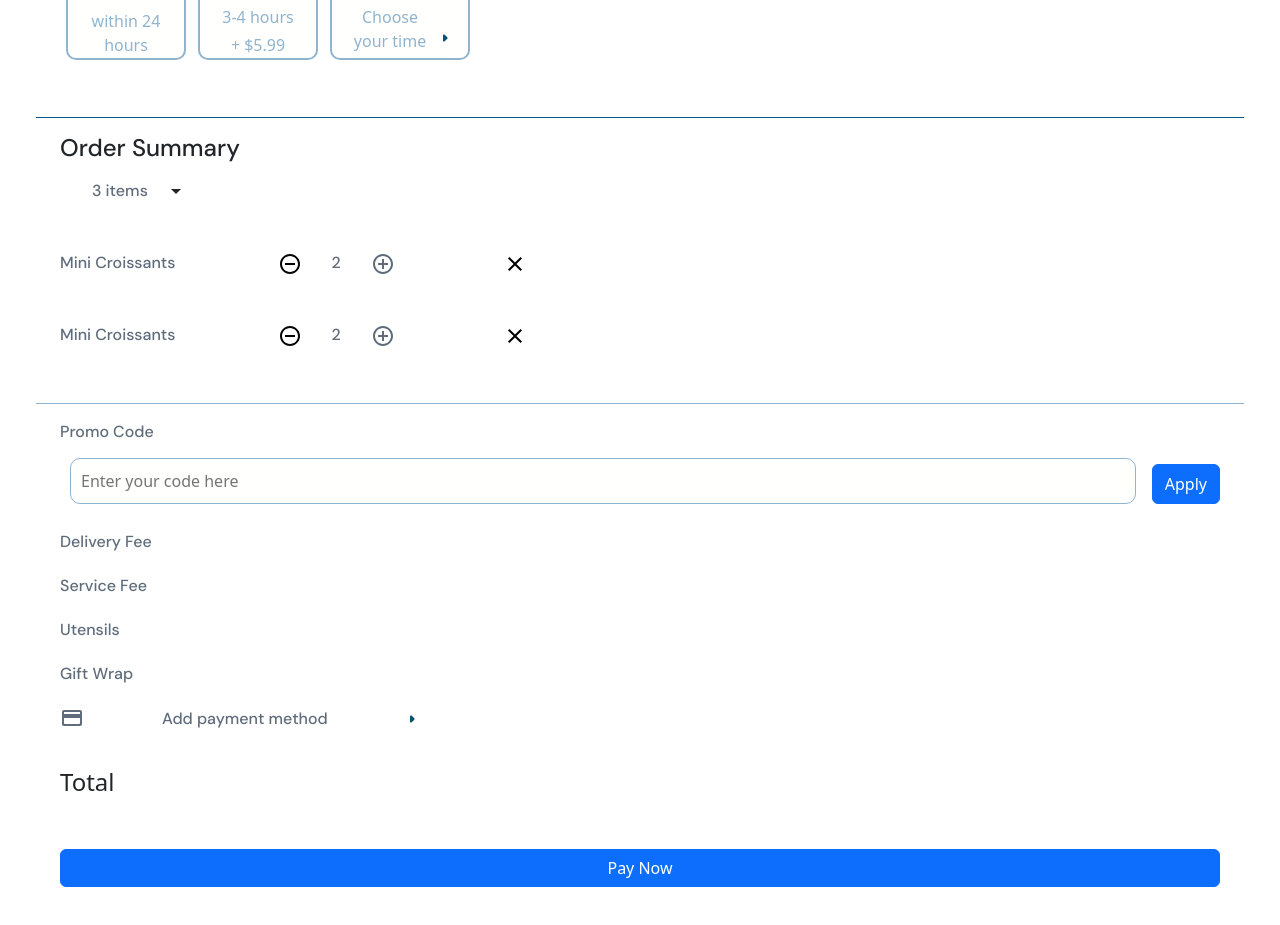
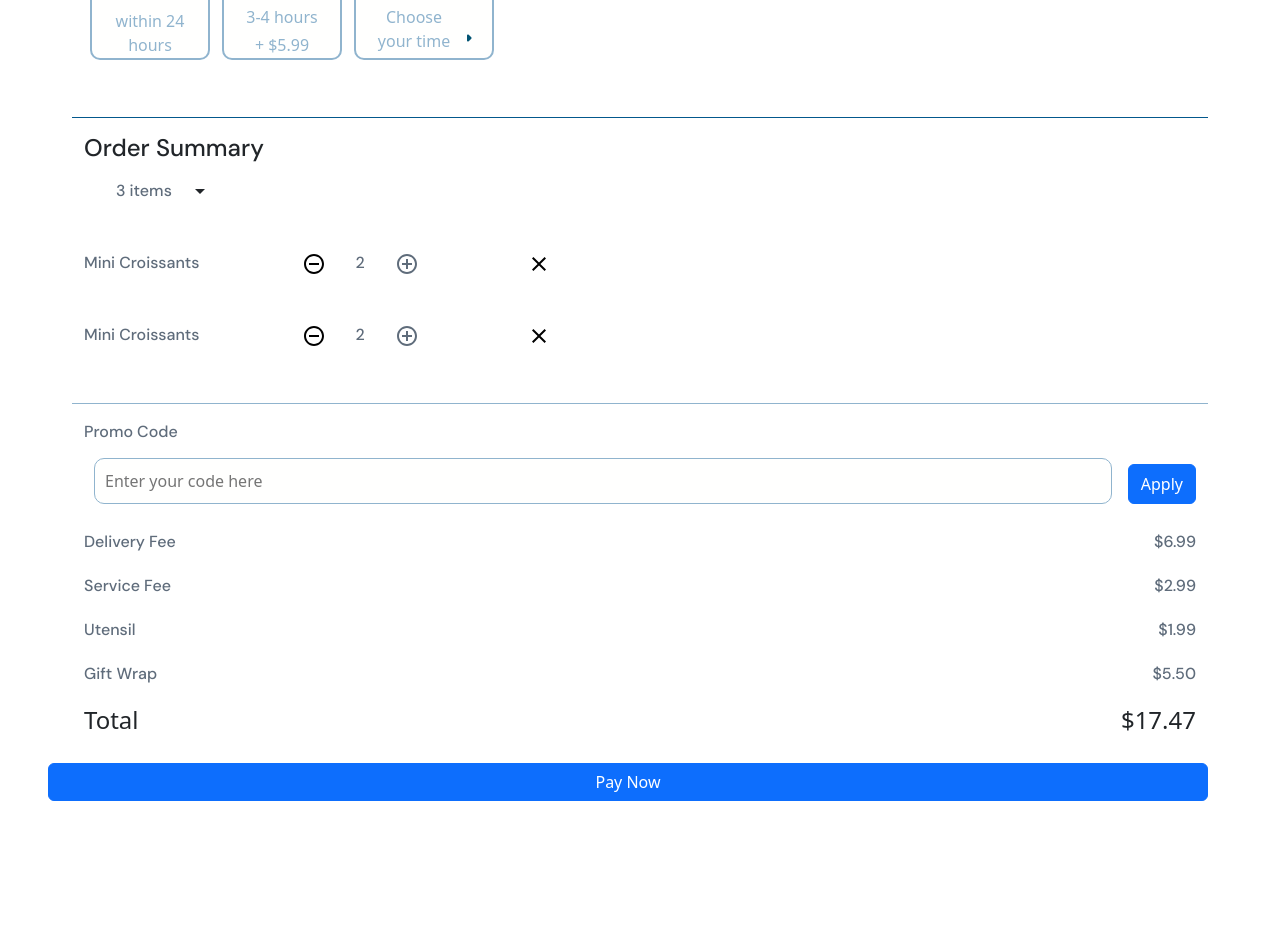
Before and after one commit to chih611/Foodash, a Next.js app: page /CustomerView/CheckOut/CheckOutDetail in a window 1280 px wide. Shown: the part 971-1896 px from the top of the page. After the commit the page ends 1820 px from the top, so only its background shows below. Built offline with nearby package versions, Linux system fonts and the light colour scheme; no server answers.

Commit message:
Function sum of calculating fee and apply promo, added pay by gift card and some modification in CheckOut func

```diff
--- /dev/null
+++ b/src/pages/CustomerView/CheckOut/AddPayment.js
@@ -0,0 +1,111 @@
+import React, { useState, useEffect } from "react";
+import Link from "next/link";
+import {
+  Container,
+  Row,
+  Col,
+  Navbar,
+  Nav,
+  Button,
+  Offcanvas,
+} from "react-bootstrap";
+import ArrowRightRounded from "@mui/icons-material/ArrowRightRounded";
+import CreditCardRounded from "@mui/icons-material/CreditCardRounded";
+import DetailForm from "./DetailForm"
+
+
+const AddPayment = () => {
+    const [promo, setPromo] = useState('');
+    const [appliedPromo, setAppliedPromo] = useState(null);
+    const [fees, setFees] = useState([
+        { id: 1, name: "Delivery Fee", price: 6.99 },
+        { id: 2, name: "Service Fee", price: 2.99 },
+        { id: 3, name: "Utensil", price: 1.99 },
+        { id: 4, name: "Gift Wrap", price: 5.50 },
+    ]);
+    const [total, setTotal] = useState(0);
+
+
+    useEffect(() => {
+        // Calculate total whenever fees or appliedPromo change
+        const feesTotal = fees.reduce((sum, fee) => sum + fee.price, 0);
+        const discountAmount = appliedPromo ? appliedPromo.discountAmount : 0;
+        const newTotal = Math.max(0, feesTotal - discountAmount);
+        setTotal(newTotal);
+    }, [fees, appliedPromo]);
+
+    const handlePromoApply = () => {
+        // This is a mock promo code validation
+        // In a real application, you'd typically check this against a backend
+        const validPromoCodes = {
+            'SAVE10': { discountAmount: 10, description: '$10 off' },
+            'HALF50': { discountAmount: 50, description: '50% off up to $50' }
+        };
+
+        if (validPromoCodes[promo]) {
+            setAppliedPromo({
+                code: promo,
+                ...validPromoCodes[promo]
+            });
+            setPromo(''); // Clear the input field
+        } else {
+            alert('Invalid promo code');
+        }
+    };
+
+    const removePromo = () => {
+        setAppliedPromo(null);
+    };
+
+    const handleUpdateFees = (updatedFees) => {
+        setFees(updatedFees);
+      };
+
+    return(
+        <div>
+            <p className="subtitle mt-3 mb-1">Promo Code</p>
+            <div className="w-100 d-flex">
+                <input
+                    placeholder="Enter your code here"
+                    value={promo}
+                    onChange={(e) => setPromo(e.target.value)}
+                    className="form_item1 me-3"
+                />
+                <Button variant="primary mt-3" style={{height: "40px"}} onClick={handlePromoApply}>
+                    Apply
+                </Button>
+            </div>
+
+            {appliedPromo && (
+                <div className="w-100 d-flex justify-content-between align-items-center mt-2">
+                    <p className="subtitle mb-0">Applied Promo: {appliedPromo.code} ({appliedPromo.description})</p>
+                    <Button variant="outline-danger" size="sm" onClick={removePromo}>Remove</Button>
+                </div>
+            )}
+
+            {/* List of costs */}
+            {fees.map((fee) => (
+                <div key={fee.id} className="w-100 d-flex justify-content-between">
+                    <p className="subtitle mt-3 mb-1">{fee.name}</p>
+                    <p className="subtitle mt-3 mb-1">${fee.price.toFixed(2)}</p>
+                </div>
+            ))}
+
+            {/* Discount line */}
+            {appliedPromo && (
+                <div className="w-100 d-flex justify-content-between">
+                    <p className="subtitle mt-3 mb-1">Discount</p>
+                    <p className="subtitle mt-3 mb-1 text-success">-${appliedPromo.discountAmount.toFixed(2)}</p>
+                </div>
+            )}
+
+            {/* Summary of the total */}
+            <div className="w-100 d-flex justify-content-between">
+                <p className="h4 mt-3 mb-1">Total</p>
+                <p className="h4 mt-3 mb-1">${total.toFixed(2)}</p>
+            </div>
+        </div>
+    );
+};
+
+export default AddPayment;
--- a/src/pages/CustomerView/CheckOut/CheckOutDetail.js
+++ b/src/pages/CustomerView/CheckOut/CheckOutDetail.js
@@ -25,7 +25,7 @@ import CloseOutlined from "@mui/icons-material/CloseOutlined"; // delete item x
 import AddLocationAltRounded from "@mui/icons-material/AddLocationAltRounded";
 import CreditCardRounded from "@mui/icons-material/CreditCardRounded";
 import OrderSummary from "./OrderSummary";
-import PaymentMethod from "./PaymentMethod";
+import AddPayment from "./AddPayment";
 import DetailForm from "./DetailForm";
 
 const CheckOutDetail = () => {
@@ -35,7 +35,7 @@ const CheckOutDetail = () => {
     async function fetchData() {
       const response = await fetch('your-api-url');
       const data = await response.json();
-      // Assuming you update `contact` with this data
+      // Assuming to update `contact` with this data
       setContact(data);
     }
 
@@ -50,6 +50,7 @@ const CheckOutDetail = () => {
         </div>
 
         {/* Mobie View */}
+
         <div className="d-flex justify-content-center d-lg-none">
             <iframe
                 src="https://www.google.com/maps/embed?pb=!1m14!1m12!1m3!1d12624.53948738401!2d145.03831394999997!3d-37.71651195!2m3!1f0!2f0!3f0!3m2!1i1024!2i768!4f13.1!5e0!3m2!1sen!2sau!4v1726732205221!5m2!1sen!2sau"
@@ -73,15 +74,13 @@ const CheckOutDetail = () => {
 
         {/* Paymment Method Section */}
         <Row className="d-flex justify-content-begin d-lg-none my-4 mx-4" style={{borderTop:"1px solid #90B4CE "}}>
-            <PaymentMethod />
+            <AddPayment />
         </Row>
 
 
         {/* Desktop View */}
 
-        <Row className="justify-content-center d-lg-flex">
-            {/* Mobie View */}
-        <Row className="justify-content-center">
+        <Row className="justify-content-center d-none d-lg-flex">
               <iframe
                   src="https://www.google.com/maps/embed?pb=!1m14!1m12!1m3!1d12624.53948738401!2d145.03831394999997!3d-37.71651195!2m3!1f0!2f0!3f0!3m2!1i1024!2i768!4f13.1!5e0!3m2!1sen!2sau!4v1726732205221!5m2!1sen!2sau"
                   width="600"
@@ -93,30 +92,29 @@ const CheckOutDetail = () => {
               ></iframe>
           </Row>
 
-        <Row className="d-flex justify-content-begin d-lg-flex my-5 mx-4">
+        <Row className="d-none justify-content-begin d-lg-flex my-5 mx-4">
             <DetailForm />
         </Row>
 
         {/* Order Summary Section */}
-        <Row className="d-flex align-items-center d-lg-flex mx-4" style={{borderTop:"1px solid #03588C "}}>
+        <Row className="d-none align-items-center d-lg-flex mx-4" style={{borderTop:"1px solid #03588C "}}>
             <OrderSummary />
         </Row>
 
         {/* Paymment Method Section */}
-        <Row className="d-flex justify-content-begin d-lg-flex my-4 mx-4" style={{borderTop:"1px solid #90B4CE "}}>
-            <PaymentMethod />
+        <Row className="d-none justify-content-begin d-lg-flex my-4 mx-4" style={{borderTop:"1px solid #90B4CE "}}>
+            <AddPayment />
         </Row>
 
         {/* Paynow  Button */}
-        <Row className="w-100 d-flex justify-content-center" style={{ marginTop: "24px" }}>
+        <Row className="w-100 justify-content-center" style={{ marginTop: "24px" }}>
               <Col xs={12}>
-                <Link href="/CustomerView/CheckOut/Confirmation" legacyBehavior passHref>
+                <Link href="/CustomerView/Payment" legacyBehavior passHref>
                   <a className="w-100">
                     <Button variant="primary" className="w-100">Pay Now</Button>
                   </a>
                 </Link>
               </Col>
-        </Row>
         </Row>
       </Container>
     </div>
--- a/src/pages/CustomerView/CheckOut/DetailForm.js
+++ b/src/pages/CustomerView/CheckOut/DetailForm.js
@@ -25,6 +25,7 @@ const DetailForm = () => {
   const [receiver, setReceiverName] = useState('');
   const [address, setAddress] = useState('');
   const [contact, setContact] = useState('');
+
 
   const handleToggle = () => setShowOffcanvas(!showOffcanvas);
 
@@ -88,7 +89,7 @@ const DetailForm = () => {
          {/* Add delivery option */}
          <div className="d-flex w-100 my-2">
             <AccessTimeOutlined sx={{ color: "#025373" }}/>
-            <p className= "subtitle ms-2">Contact</p>
+            <p className= "subtitle ms-2">Delivery Method</p>
         </div>
 
         <div className="w-100 d-flex my-2">
--- a/src/pages/CustomerView/CheckOut/NavBarCheckOut.js
+++ b/src/pages/CustomerView/CheckOut/NavBarCheckOut.js
@@ -37,7 +37,7 @@ const NavBarCheckOut = () => {
           <Row className="w-100 align-items-center d-lg-none">
             {/* Return Button, Edit After */}
             <Col xs={1} className="d-flex justify-content-start">
-              <Link href="/CustomerView/HomePage/HomePage" legacyBehavior passHref>
+              <Link href="/CustomerView/HomePage" legacyBehavior passHref>
                 <a>
                   <div className="me-2">
                     <ArrowBackRounded sx={{ color: "#90B4CE" }} />
--- a/src/pages/CustomerView/CustomerProfile/CustomerDetail.js
+++ b/src/pages/CustomerView/CustomerProfile/CustomerDetail.js
@@ -188,7 +188,6 @@ const CustomerDetail = () => {
         </Row>
 
 
-
       </Container>
     </div>
   );
--- a/src/pages/CustomerView/ViewCart/QuantityInputStyles.js
+++ b/src/pages/CustomerView/ViewCart/QuantityInputStyles.js
@@ -5,9 +5,9 @@ import styled from "styled-components";
 export const QuantityInputContainer = styled.div`
   display: flex;
   align-items: center;
-  border: 2px solid #094067;
   border-radius: 4px;
-  padding: 2px 5px;
+  padding: 5px 1px;
+  margin-top: 20px;
   max-width: 100px;
 `;
 
--- a/src/styles/globals.css
+++ b/src/styles/globals.css
@@ -100,6 +100,7 @@ a {
   text-decoration: none;
 }
 
+
 @media (prefers-color-scheme: dark) {
   html {
     color-scheme: dark;
```
Also changed, not shown: src/pages/CustomerView/Payment/index.js (+44 -15 lines), src/pages/CustomerView/ViewCart/index.js (+10 -11 lines). Lines whose indentation alone changed are shown as unchanged.
